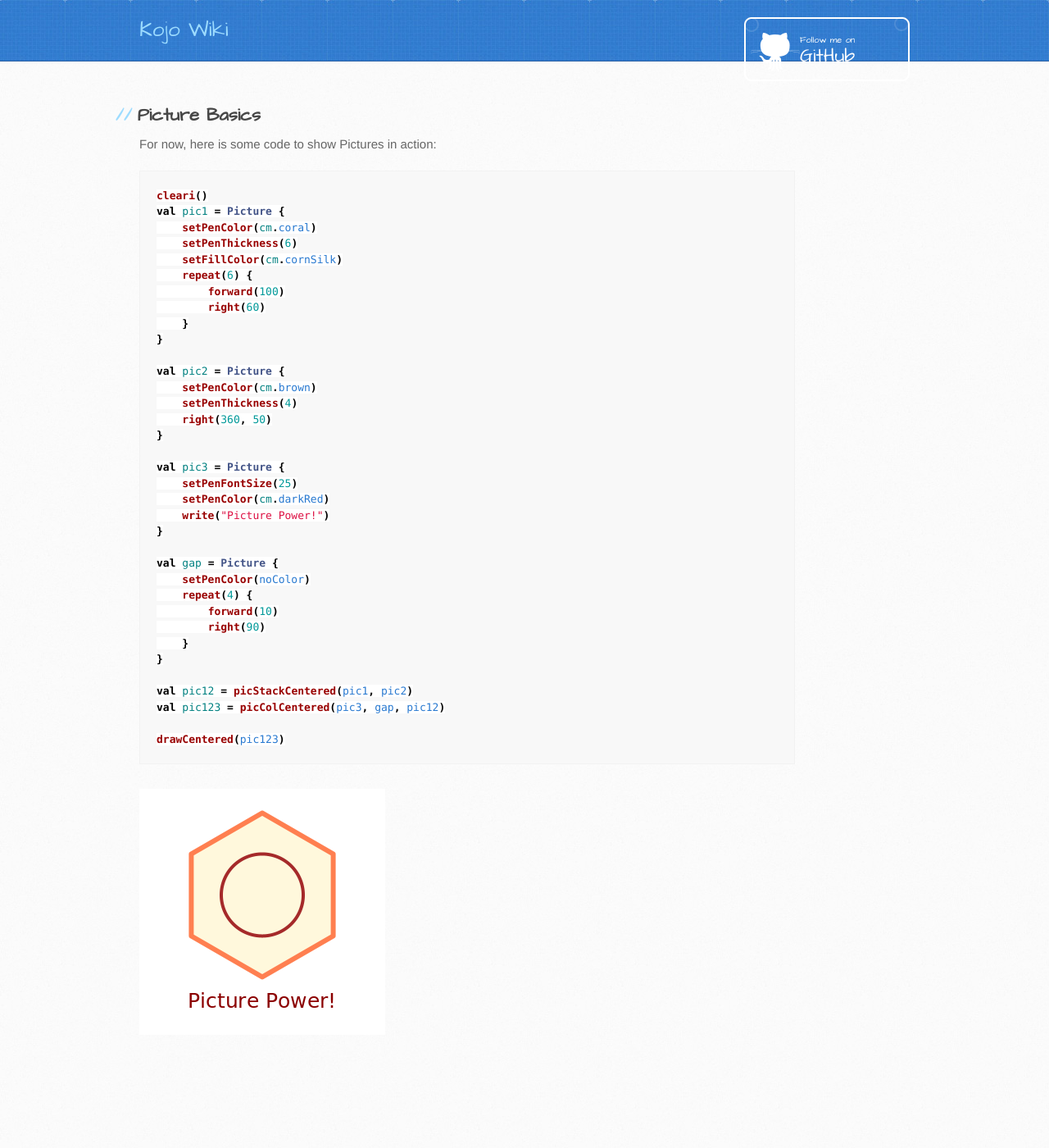
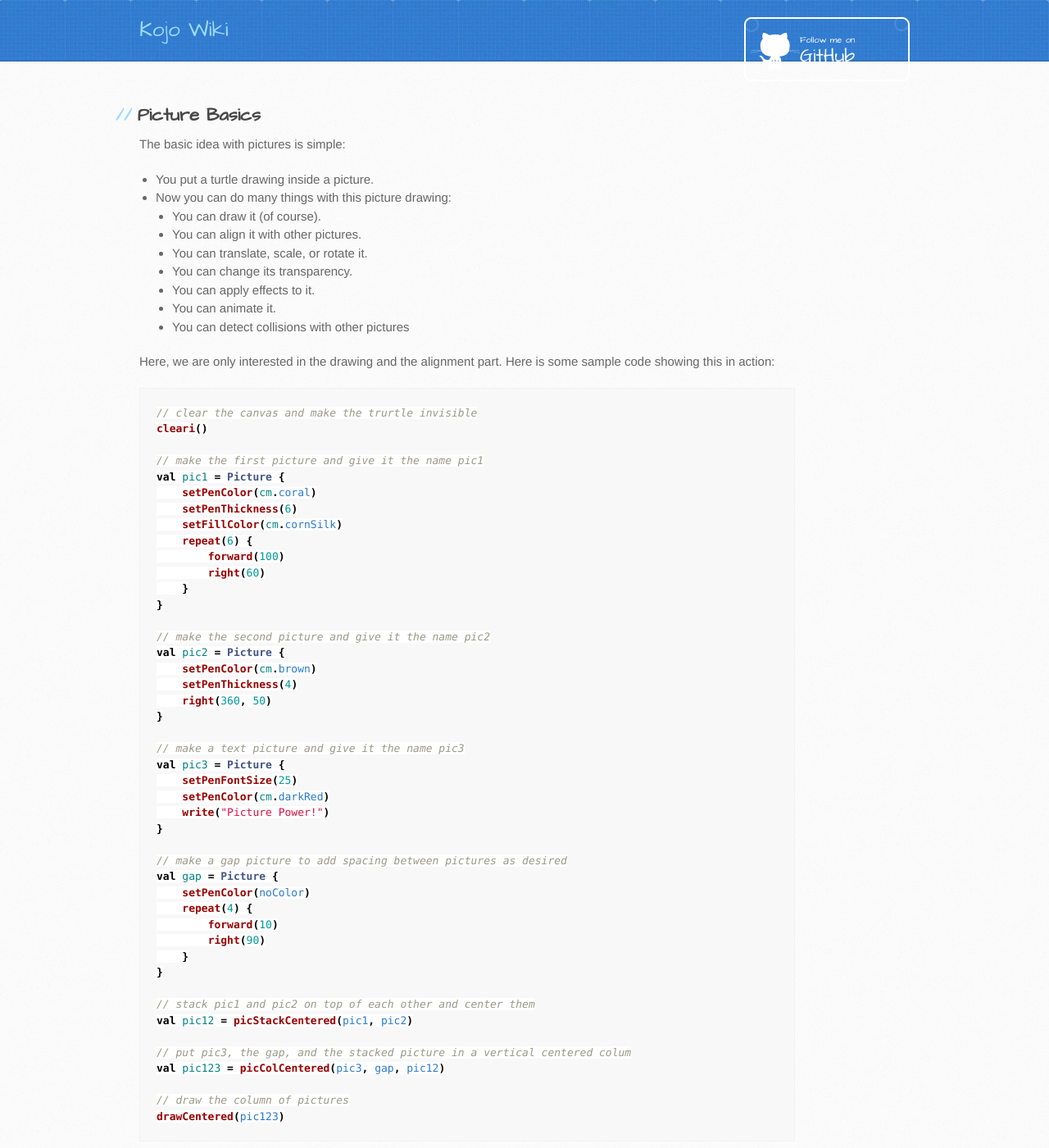
Before and after one commit to kojodoc/kojodoc.github.io, a Jekyll site: the page built from concepts/pictures.md, in a window 1280 px wide and 1400 px high. Shown: the whole window at 82% size. Built offline with Jekyll 4.4.1, drawn with Linux system fonts in a browser that asks for light colours; our own code applies the rules of GitHub Pages for plain Markdown files; the repository's description, which GitHub fills in, is left out.

Commit message:
Refine picture basics.

````diff
--- a/concepts/pictures.md
+++ b/concepts/pictures.md
@@ -1,8 +1,23 @@
 ## Picture Basics
 
-For now, here is some code to show Pictures in action:
+The basic idea with pictures is simple:
+* You put a turtle drawing inside a picture.
+* Now you can do many things with this picture drawing:
+  * You can draw it (of course).
+  * You can align it with other pictures.
+  * You can translate, scale, or rotate it.
+  * You can change its transparency.
+  * You can apply effects to it.
+  * You can animate it.
+  * You can detect collisions with other pictures
+
+
+Here, we are only interested in the drawing and the alignment part. Here is some sample code showing this in action:
 ```scala
+// clear the canvas and make the trurtle invisible
 cleari()
+
+// make the first picture and give it the name pic1
 val pic1 = Picture {
     setPenColor(cm.coral)
     setPenThickness(6)
@@ -13,18 +28,21 @@ val pic1 = Picture {
     }
 }
 
+// make the second picture and give it the name pic2
 val pic2 = Picture {
     setPenColor(cm.brown)
     setPenThickness(4)
     right(360, 50)
 }
 
+// make a text picture and give it the name pic3
 val pic3 = Picture {
     setPenFontSize(25)
     setPenColor(cm.darkRed)
     write("Picture Power!")
 }
 
+// make a gap picture to add spacing between pictures as desired
 val gap = Picture {
     setPenColor(noColor)
     repeat(4) {
@@ -33,9 +51,13 @@ val gap = Picture {
     }
 }
 
+// stack pic1 and pic2 on top of each other and center them
 val pic12 = picStackCentered(pic1, pic2)
+
+// put pic3, the gap, and the stacked picture in a vertical centered colum
 val pic123 = picColCentered(pic3, gap, pic12)
 
+// draw the column of pictures
 drawCentered(pic123)
 ```
 ![picture-power](picture-power.png)
````
